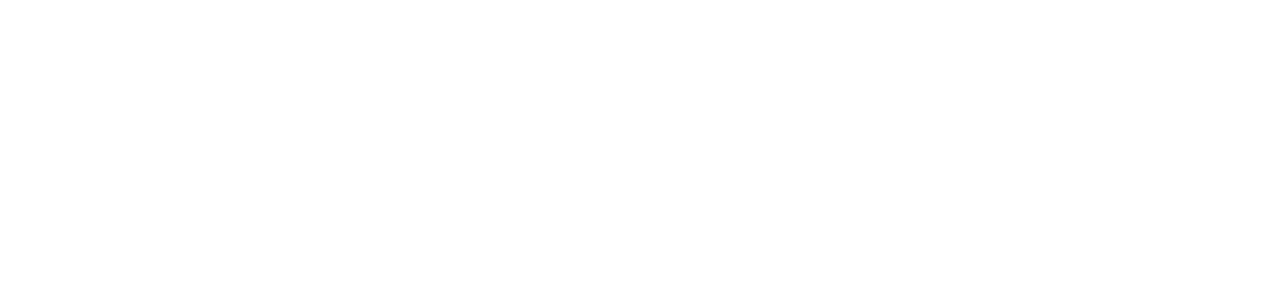
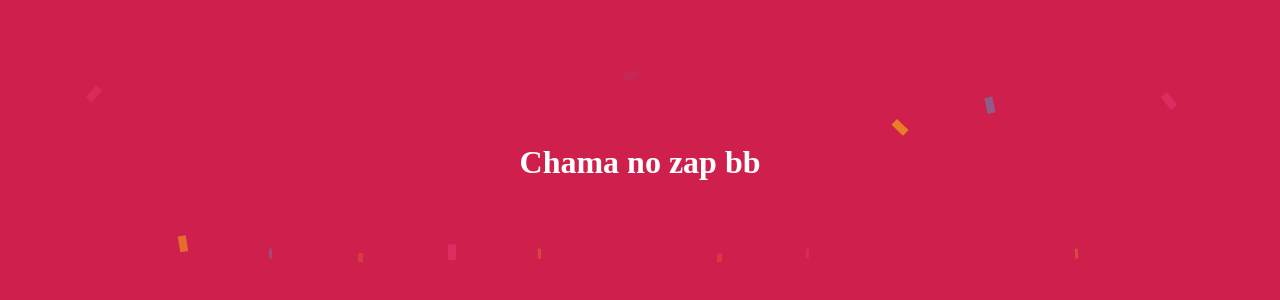
Before and after one commit to wilsonmesquita03/wantstodateme, a React (Create React App) app: page /yes in a window 1280 px wide. Shown: the part 238-538 px from the top of the page. Built offline with nearby package versions, Linux system fonts and the light colour scheme; a web font is replaced by a local one.

Commit message:
feat: adicionando tela yes

```diff
--- a/package.json
+++ b/package.json
@@ -6,6 +6,7 @@
     "@testing-library/jest-dom": "^5.14.1",
     "@testing-library/react": "^13.0.0",
     "@testing-library/user-event": "^13.2.1",
+    "node-sass": "^7.0.3",
     "react": "^18.2.0",
     "react-dom": "^18.2.0",
     "react-router-dom": "^6.4.1",
--- /dev/null
+++ b/src/components/Confetti/index.jsx
@@ -0,0 +1,24 @@
+import "./styles.scss"
+
+const Confetti = ({children}) => {
+    return (
+        <div className="confetti">
+            <div className="confetti-piece"></div>
+            <div className="confetti-piece"></div>
+            <div className="confetti-piece"></div>
+            <div className="confetti-piece"></div>
+            <div className="confetti-piece"></div>
+            <div className="confetti-piece"></div>
+            <div className="confetti-piece"></div>
+            <div className="confetti-piece"></div>
+            <div className="confetti-piece"></div>
+            <div className="confetti-piece"></div>
+            <div className="confetti-piece"></div>
+            <div className="confetti-piece"></div>
+            <div className="confetti-piece"></div>
+            <div className="icon">{children}</div>
+        </div>
+    )
+}
+
+export default Confetti
--- /dev/null
+++ b/src/components/Confetti/styles.scss
@@ -0,0 +1,87 @@
+$yellow: #ffd300;
+$blue: #17d3ff;
+$pink: #ff4e91;
+
+$duration: 1000;
+
+@function randomNum($min, $max) {
+  $rand: random();
+  $randomNum: $min + floor($rand * (($max - $min) + 1));
+
+  @return $randomNum;
+}
+
+.icon {
+  font-size: 32px;
+  font-weight: bold;
+  position: relative;
+}
+
+.confetti {
+
+  display: flex;
+  justify-content: center;
+  align-items: center;
+  position: relative;
+  width: 100%;
+  height: 200px;
+  overflow: hidden;
+}
+
+.confetti-piece {
+  position: absolute;
+  width: 8px;
+  height: 16px;
+  background: $yellow;
+  top: 0;
+  opacity: 0;
+
+  @for $i from 1 through 13 {
+    &:nth-child(#{$i}) {
+      left: $i * 7%;
+      transform: rotate(#{randomNum(-80, 80)}deg);
+      animation: makeItRain $duration * 1ms infinite ease-out;
+      animation-delay: #{randomNum(0, $duration * 0.5)}ms;
+      animation-duration: #{randomNum($duration * 0.7, $duration * 1.2)}ms;
+    }
+  }
+
+  &:nth-child(odd) {
+    background: $blue;
+  }
+
+  &:nth-child(even) {
+    z-index: 1;
+  }
+
+  &:nth-child(4n) {
+    width: 5px;
+    height: 12px;
+    animation-duration: $duration * 2ms;
+  }
+
+  &:nth-child(3n) {
+    width: 3px;
+    height: 10px;
+    animation-duration: $duration * 2.5ms;
+    animation-delay: $duration * 1ms;
+  }
+
+  &:nth-child(4n-7) {
+    background: $pink;
+  }
+}
+
+@keyframes makeItRain {
+  from {
+    opacity: 0;
+  }
+
+  50% {
+    opacity: 1;
+  }
+
+  to {
+    transform: translateY(200px);
+  }
+}
--- a/src/pages/Yes/index.jsx
+++ b/src/pages/Yes/index.jsx
@@ -1,6 +1,13 @@
+import Confetti from "../../components/Confetti"
+import { YesContainer } from "./styles"
+
 const Yes = () => {
     return (
-        <h1>Yes</h1>
+        <YesContainer>
+            <Confetti>
+                Chama no zap bb
+            </Confetti>
+        </YesContainer>
     )
 }
 
--- /dev/null
+++ b/src/pages/Yes/styles.js
@@ -0,0 +1,16 @@
+import styled from "styled-components";
+
+const YesContainer = styled.div`
+    min-height: 100vh;
+    min-width: 100vw;
+
+    display: flex;
+    flex-direction: column;
+    justify-content: center;
+    align-items: center;
+
+
+    background-color: var(--O-AMOR-1-rgba);
+`
+
+export { YesContainer }
--- a/src/pages/YesOrNo/index.jsx
+++ b/src/pages/YesOrNo/index.jsx
@@ -1,14 +1,20 @@
 import ButtonUnclickable from "../../components/ButtonUnclickable"
 import { Button } from "../../components/Button/styles";
-import { useEffect, useState } from "react";
+import { useState } from "react";
 import { TypeAnimation } from "react-type-animation";
 import { YesOrNoContainer, DivFlex } from "./styles";
-import { useParams } from "react-router-dom";
+import { useNavigate, useParams } from "react-router-dom";
 
 const YesOrNo = () => {
+    const navigate = useNavigate()
+
     const [finished, setFinished] = useState(false)
 
     const { name } = useParams()
+
+    const redirectToYesPage = () => {
+        navigate("/yes")
+    }
 
     return (
         <YesOrNoContainer>
@@ -29,7 +35,7 @@
             {finished ?
                 <DivFlex>
                     <ButtonUnclickable />
-                    <Button>Sim</Button>
+                    <Button onClick={() => redirectToYesPage()}>Sim</Button>
                 </DivFlex>
                 :
                 <></>
--- a/src/pages/YesOrNo/styles.js
+++ b/src/pages/YesOrNo/styles.js
@@ -3,6 +3,8 @@
 const YesOrNoContainer = styled.div`
     min-height: 100vh;
     min-width: 100vw;
+
+    gap: 3rem;
 
     display: flex;
     flex-direction: column;
```
Also changed, not shown: src/components/UseRect/index.jsx (deleted, +0 -61 lines), 1 other file (tests, documents, lock files or other folders).
